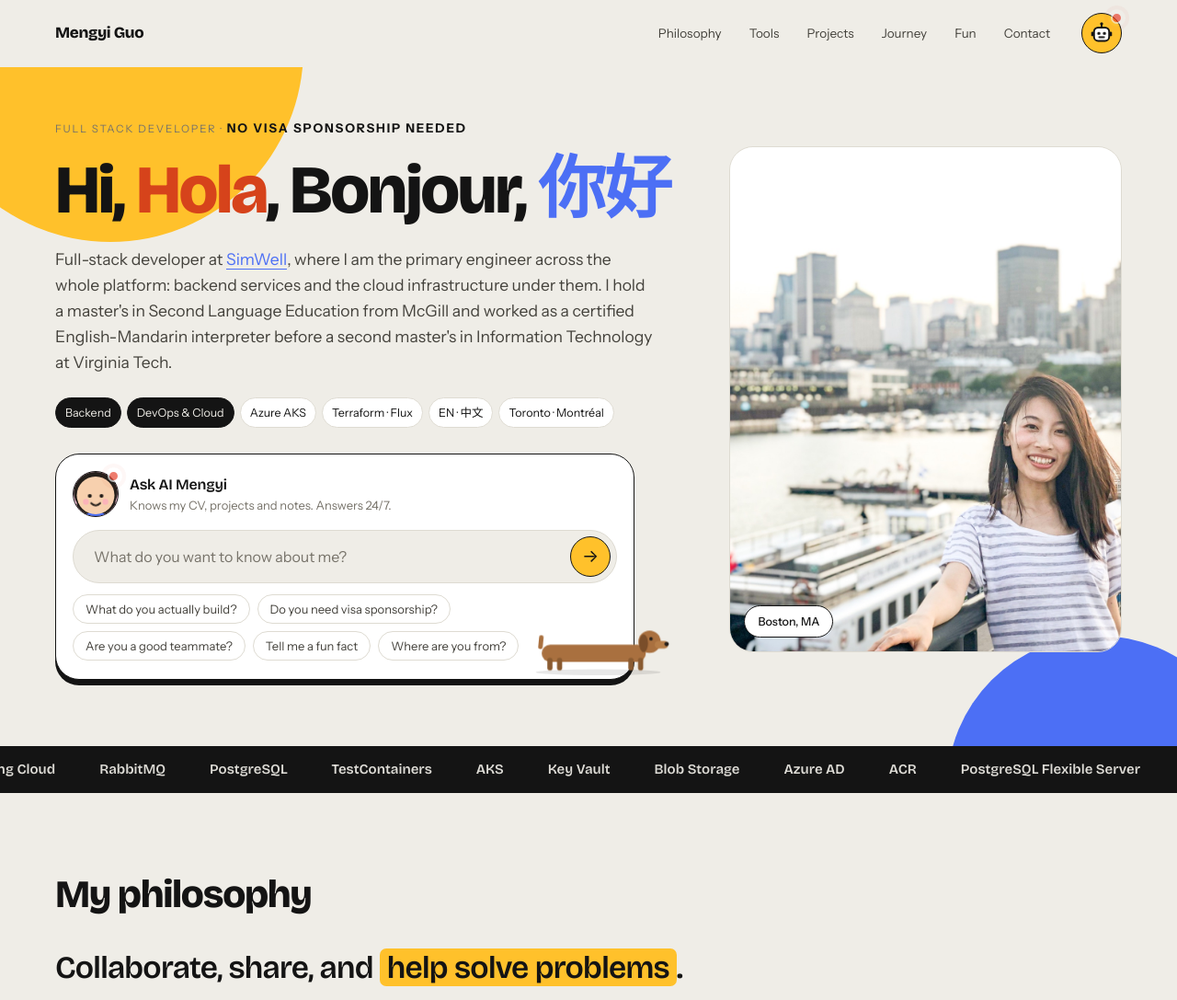
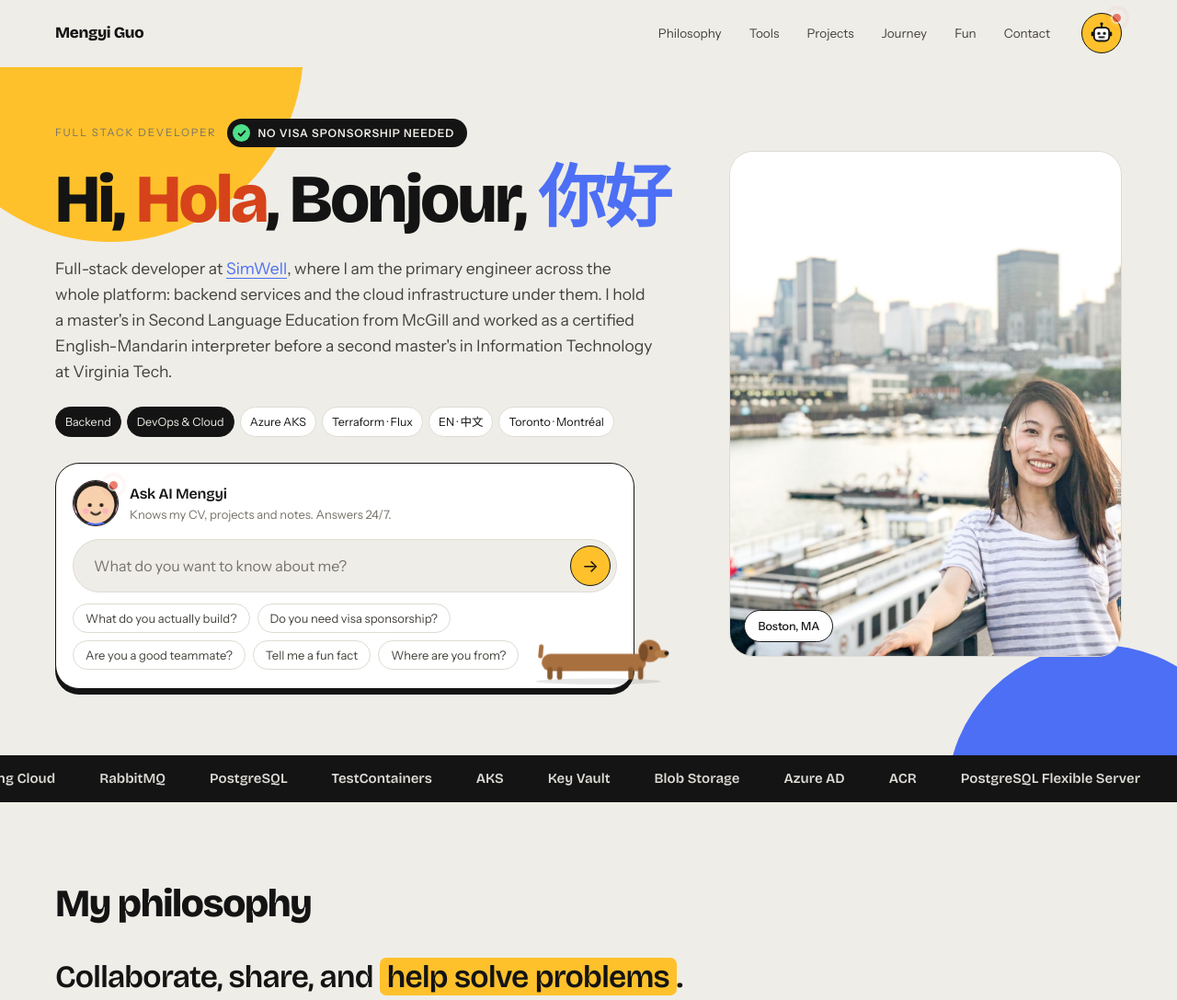
Before and after one commit to MengyiG/mengyig.github.io, a plain HTML site: page index.html in a window 1280 px wide. Shown: the top 1087 px of the page at 92% size. Drawn offline with nearby package versions, Linux system fonts and the light colour scheme.

Commit message:
Change Visa sponsorship styling

```diff
--- a/assets/css/main.css
+++ b/assets/css/main.css
@@ -122,9 +122,23 @@ a{ color:inherit; }
   gap:56px; align-items:center;
 }
 .eyebrow{
+  display:flex; flex-wrap:wrap; align-items:center; gap:8px 12px;
   font-size:11.5px; letter-spacing:.16em; text-transform:uppercase; color:var(--ink-3);
   margin-bottom:18px;
 }
+/* Dark pill with a green tick for "no visa sponsorship needed", matching the LinkedIn banner. */
+.ok-badge{
+  display:inline-flex; align-items:center; gap:8px; white-space:nowrap;
+  background:var(--ink); color:var(--ground);
+  font-family:var(--font-body); font-size:12px; font-weight:600; line-height:1;
+  letter-spacing:.08em; text-transform:uppercase;
+  padding:6px 14px 6px 6px; border-radius:99px;
+}
+.ok-badge .tick{
+  display:grid; place-items:center; flex:none;
+  width:19px; height:19px; border-radius:50%; background:var(--mint);
+}
+.ok-badge .tick svg{ width:12px; height:12px; display:block; }
 .hero-title{ font-size:clamp(40px,6.4vw,74px); }
 .hero-intro{ margin-top:22px; font-size:17.5px; line-height:1.6; color:var(--ink-2); max-width:56ch; }
 .hero-intro-short{ display:none; }
@@ -407,10 +421,8 @@ img.cert-mark{ border-radius:0; object-fit:contain; }
 }
 .contact-copy h2{ font-size:clamp(30px,4vw,42px); }
 .contact-copy p{ margin-top:14px; color:var(--ink-2); font-size:16px; max-width:44ch; }
-.contact-copy .work-auth{ color:var(--ink); }
-/* Larger and heavier than the text around it; wraps as one phrase, never mid-claim. */
-.work-auth strong{ font-size:18px; font-weight:700; white-space:nowrap; }
-.eyebrow strong{ font-size:13.5px; font-weight:700; color:var(--ink); white-space:nowrap; }
+/* No 44ch cap here, so the badge can sit on the same line as the sentence. */
+.contact-copy .work-auth{ color:var(--ink); display:flex; flex-wrap:wrap; align-items:center; gap:8px 10px; max-width:none; }
 .contact-links{ display:flex; flex-direction:column; gap:4px; margin-top:26px; }
 .contact-links a{
   display:inline-flex; align-items:center; gap:11px; width:fit-content;
--- a/assets/js/render.js
+++ b/assets/js/render.js
@@ -22,8 +22,12 @@
       : esc(g.text)
   ).join(', '));
   const wa = P.identity.workAuthorization;
-  fill('role-line', esc(P.identity.role) +
-    (wa ? ' · <strong>' + esc(wa.emphasis) + '</strong>' : ''));
+  /* Work authorization as a badge: a dark pill with a green tick, as on the LinkedIn banner. */
+  const okBadge = (text) =>
+    '<span class="ok-badge"><span class="tick" aria-hidden="true">' +
+      '<svg viewBox="0 0 12 12"><path d="M2.6 6.3l2.2 2.2 4.6-4.9" fill="none" stroke="#141414" stroke-width="1.9" stroke-linecap="round" stroke-linejoin="round"/></svg>' +
+    '</span>' + esc(text) + '</span>';
+  fill('role-line', '<span>' + esc(P.identity.role) + '</span>' + (wa ? okBadge(wa.emphasis) : ''));
 
   /* Link the employer's name wherever it appears in the intro copy. */
   const co = P.identity.company;
@@ -34,7 +38,7 @@
   fill('intro', linkCompany(P.intro.long));
   fill('intro-short', linkCompany(P.intro.short));
   fill('location', esc(P.identity.location));
-  fill('work-auth', wa ? esc(wa.text) + '&nbsp;· <strong>' + esc(wa.emphasis) + '</strong>' : '');
+  fill('work-auth', wa ? '<span>' + esc(wa.text) + '</span>' + okBadge(wa.emphasis) : '');
   fill('tags', P.tags.map((t) =>
     '<li' + (t.primary ? ' class="is-primary"' : '') + '>' + esc(t.label) + '</li>'
   ).join(''));
```
